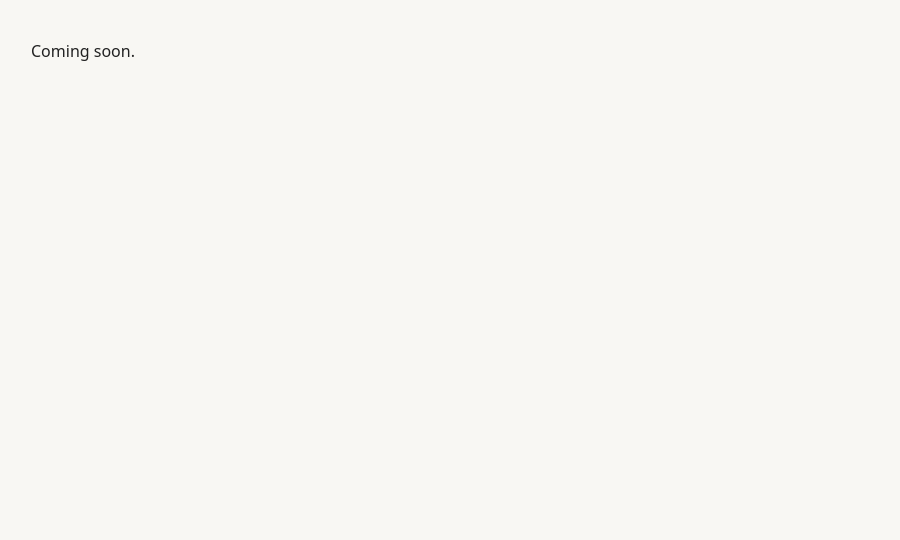
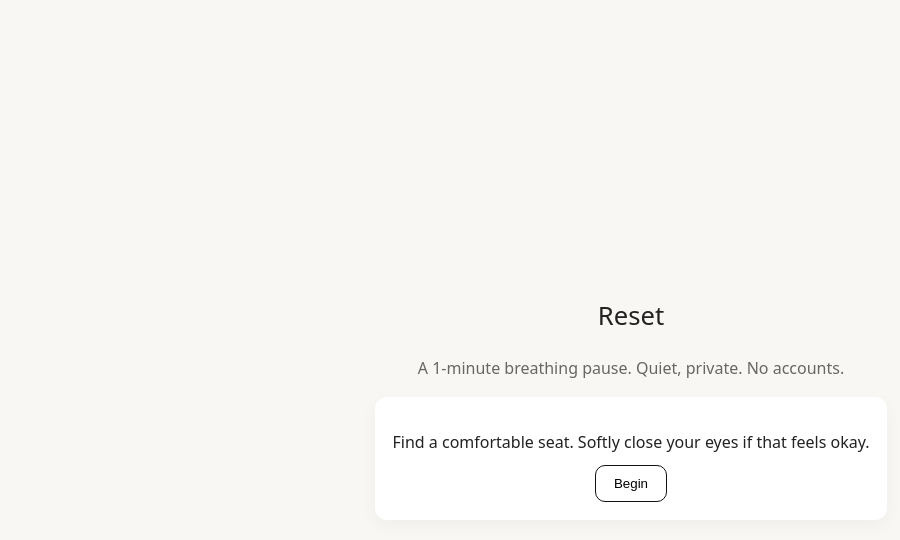
Before and after one commit to Khrboshi/havenly, a Next.js app: page /reset in a window 1280 px wide. Shown: the top 540 px of the page, without its empty margins (9-909 px from the left). Built offline with nearby package versions, Linux system fonts and the light colour scheme.

Commit message:
Implement breathing reset component with animations

```diff
--- a/pages/reset.js
+++ b/pages/reset.js
@@ -1,3 +1,106 @@
-export default function Page() {
-  return <div style={{ padding: 40 }}>Coming soon.</div>;
+// pages/reset.js
+import { useState, useEffect } from "react";
+
+export default function Reset() {
+  const [phase, setPhase] = useState("start"); // start | breathing | done
+  useEffect(() => {
+    let t;
+    if (phase === "breathing") {
+      // cycle 4 breaths (inhale 4s, hold 2s, exhale 6s) -> 4 cycles (~48s)
+      let cycles = 0;
+      t = setInterval(() => {
+        cycles++;
+        if (cycles >= 4) {
+          clearInterval(t);
+          setPhase("done");
+        }
+      }, 12000); // one full breath cycle ~12s
+    }
+    return () => clearInterval(t);
+  }, [phase]);
+
+  return (
+    <div style={wrap}>
+      <h1 style={title}>Reset</h1>
+      <p style={sub}>A 1-minute breathing pause. Quiet, private. No accounts.</p>
+
+      {phase === "start" && (
+        <>
+          <div style={card}>
+            <p style={{ marginBottom: 12 }}>
+              Find a comfortable seat. Softly close your eyes if that feels okay.
+            </p>
+            <button style={cta} onClick={() => setPhase("breathing")}>Begin</button>
+          </div>
+        </>
+      )}
+
+      {phase === "breathing" && (
+        <>
+          <div style={breathArea}>
+            <div className="breath-circle" style={circle}></div>
+            <p style={{ marginTop: 18, color: "#555" }}>Breathe with the circle. Inhale — hold — exhale.</p>
+          </div>
+          <style jsx>{`
+            .breath-circle {
+              width: 160px;
+              height: 160px;
+              border-radius: 50%;
+              background: radial-gradient(circle at 30% 30%, #fff, #f3f3f3);
+              box-shadow: 0 8px 24px rgba(30,30,30,0.06);
+              transition: transform 4s ease-in-out;
+              transform: scale(1);
+            }
+            .breath-grow {
+              transform: scale(1.25);
+            }
+          `}</style>
+          <BreathingAnimation />
+        </>
+      )}
+
+      {phase === "done" && (
+        <>
+          <div style={card}>
+            <p style={{ marginBottom: 12 }}>Nice. Take one more gentle breath. You did something small for yourself.</p>
+            <a href="/rooms" style={link}>Back to Spaces</a>
+          </div>
+        </>
+      )}
+    </div>
+  );
 }
+
+// simple component toggling the CSS class to animate breathing
+function BreathingAnimation() {
+  useEffect(() => {
+    const el = document.querySelector(".breath-circle");
+    if (!el) return;
+    // Inhale (grow) for 4s, hold 2s, exhale (shrink) for 6s -> repeat
+    let running = true;
+    const cycle = async () => {
+      while (running) {
+        el.classList.add("breath-grow"); // inhale (4s)
+        await sleep(4000);
+        // hold (2s)
+        await sleep(2000);
+        el.classList.remove("breath-grow"); // exhale (6s)
+        await sleep(6000);
+      }
+    };
+    cycle();
+    return () => { running = false; };
+  }, []);
+  return null;
+}
+
+function sleep(ms){ return new Promise(r => setTimeout(r, ms)); }
+
+const wrap = { minHeight: "100vh", display: "flex", flexDirection: "column", alignItems: "center", justifyContent: "center", padding: "40px 20px" };
+const title = { fontSize: "1.6rem", marginBottom: 8, fontWeight: 400 };
+const sub = { color: "#666", marginBottom: 18 };
+const card = { background: "#fff", padding: 18, borderRadius: 12, maxWidth: 520, textAlign: "center", boxShadow: "0 6px 18px rgba(20,20,20,0.04)" };
+const cta = { padding: "10px 18px", borderRadius: 10, border: "1px solid #111", background: "#fff", cursor: "pointer" };
+const link = { color: "#444", textDecoration: "underline" };
+const breathArea = { display: "flex", flexDirection: "column", alignItems: "center", marginTop: 10 };
+const circle = {};
```
